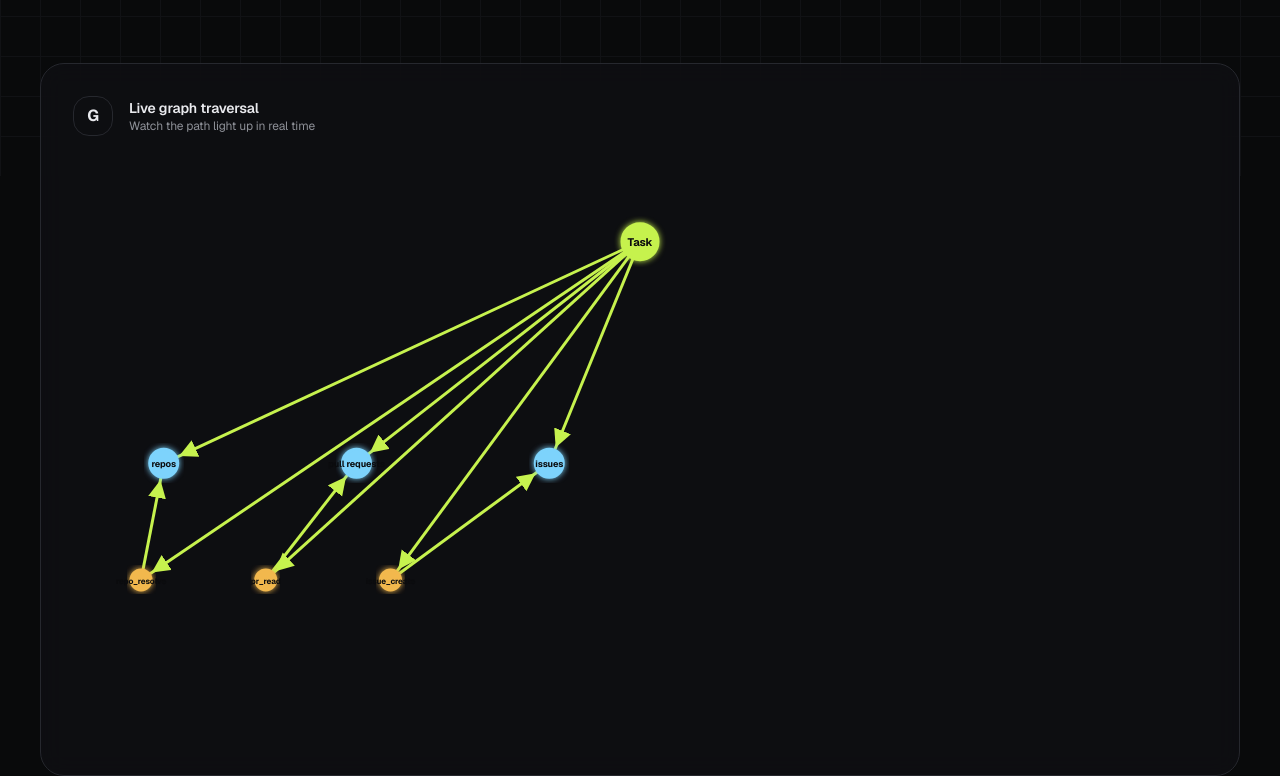
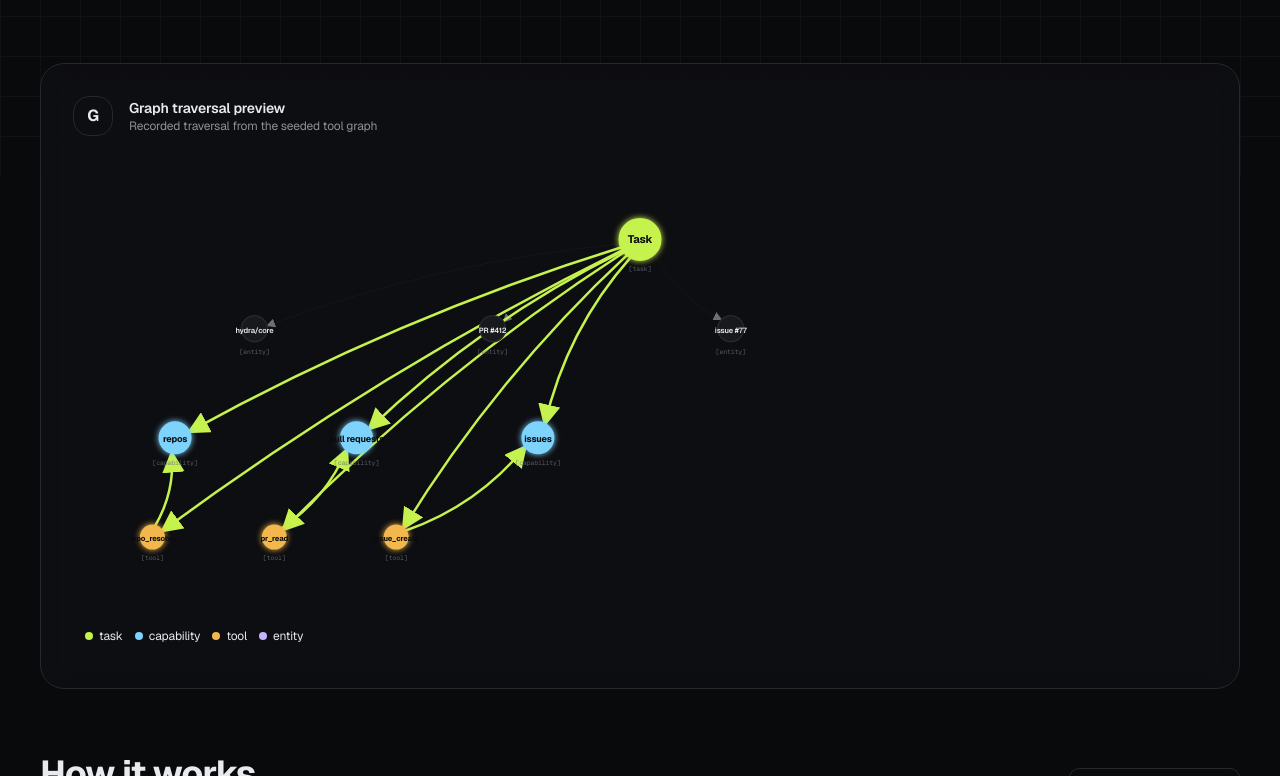
Before and after one commit to Sketchify-Dev/toolpath, a Next.js app: page / in a window 1280 px wide. Shown: the part 624-1400 px from the top of the page. Built offline with nearby package versions, Linux system fonts and the light colour scheme.

Commit message:
Fix truthfulness, remove underlines, improve graph

```diff
--- a/app/about/page.tsx
+++ b/app/about/page.tsx
@@ -79,7 +79,7 @@ export default function AboutPage() {
             </ul>
             <p className="mt-10 pt-8 border-t border-[var(--line)]" style={{ color: "var(--muted)" }}>
               Source:{" "}
-              <a href="https://github.com/Sketchify-Dev/toolpath" className="underline underline-offset-4 hover:text-[var(--accent)] transition-colors" style={{ color: "var(--text)" }}>
+              <a href="https://github.com/Sketchify-Dev/toolpath" className="hover:text-[var(--accent)] transition-colors" style={{ color: "var(--text)" }}>
                 GitHub repo
               </a>
               .
--- a/app/components/path-graph.tsx
+++ b/app/components/path-graph.tsx
@@ -1,9 +1,7 @@
 "use client";
 
-import { useEffect, useState, useRef } from "react";
+import { useEffect, useRef, useState, useMemo } from "react";
 import type { GraphEdge, GraphNode } from "@/lib/graph";
-
-const PATH_ORDER = ["task", "capability", "tool", "entity"] as const;
 
 function typeColor(type: GraphNode["type"]): string {
   switch (type) {
@@ -17,87 +15,94 @@ function typeColor(type: GraphNode["type"]): string {
 
 function nodeRadius(type: GraphNode["type"]): number {
   switch (type) {
-    case "task": return 18;
-    case "capability": return 14;
-    case "tool": return 10;
-    case "entity": return 12;
-    default: return 10;
+    case "task": return 20;
+    case "capability": return 15;
+    case "tool": return 11;
+    case "entity": return 13;
+    default: return 11;
   }
 }
+
+function typeLabel(type: GraphNode["type"]): string {
+  switch (type) {
+    case "task": return "task";
+    case "capability": return "capability";
+    case "tool": return "tool";
+    case "entity": return "entity";
+    default: return "node";
+  }
+}
+
+const LEGEND_ITEMS: Array<[string, string]> = [
+  ["task", "var(--accent)"],
+  ["capability", "#7dd3fc"],
+  ["tool", "var(--warn)"],
+  ["entity", "#c4b5fd"],
+];
 
 export default function PathGraph({ nodes, edges, activePath }: {
   nodes: GraphNode[];
   edges: GraphEdge[];
   activePath: string[];
 }) {
+  const containerRef = useRef<HTMLDivElement>(null);
   const [svgSize, setSvgSize] = useState({ w: 0, h: 0 });
-  const containerRef = useRef<HTMLDivElement>(null);
 
   useEffect(() => {
     const el = containerRef.current;
     if (!el) return;
     const ro = new ResizeObserver(() => {
       const r = el.getBoundingClientRect();
-      setSvgSize({ w: r.width, h: r.height });
+      setSvgSize({ w: Math.max(r.width, 320), h: Math.max(r.height, 260) });
     });
     ro.observe(el);
     return () => ro.disconnect();
   }, []);
 
-  const nodeById = new Map(nodes.map((n) => [n.id, n]));
+  const w = svgSize.w || 640;
+  const h = svgSize.h || 280;
 
-  useEffect(() => {
-    const r = containerRef.current?.getBoundingClientRect();
-    if (r) setSvgSize({ w: r.width, h: r.height });
-  }, []);
-
-  const w = svgSize.w || 700;
-  const h = svgSize.h || 360;
-
-  const layout = computeLayout(nodes, w, h);
+  const layout = useMemo(() => computeLayout(nodes, w, h), [nodes, w, h]);
+  const nodeById = useMemo(() => new Map(nodes.map((n) => [n.id, n])), [nodes]);
 
   return (
-    <div ref={containerRef} className="w-full h-full min-h-[360px]">
+    <div ref={containerRef} className="w-full h-full min-h-[280px] relative">
       <svg
         width={w}
         height={h}
         className="w-full h-full block"
-        style={{ overflow: "visible" }}
+        style={{ overflow: "visible", display: "block" }}
       >
         <defs>
           <marker
             id="arrow"
-            markerWidth="8"
-            markerHeight="8"
-            refX="7"
-            refY="3"
-            orient="auto"
+            markerWidth="9"
+            markerHeight="9"
+            refX="8"
+            refY="4.5"
+            orient="auto-start-reverse"
             markerUnits="strokeWidth"
           >
-            <path d="M0,0 L0,6 L6,3 z" fill="var(--muted)" />
+            <path d="M0,0 L0,9 L9,4.5 z" fill="var(--muted)" />
           </marker>
           <marker
             id="arrow-active"
-            markerWidth="8"
-            markerHeight="8"
-            refX="7"
-            refY="3"
-            orient="auto"
+            markerWidth="9"
+            markerHeight="9"
+            refX="8"
+            refY="4.5"
+            orient="auto-start-reverse"
             markerUnits="strokeWidth"
           >
-            <path d="M0,0 L0,6 L6,3 z" fill="var(--accent)" />
+            <path d="M0,0 L0,9 L9,4.5 z" fill="var(--accent)" />
           </marker>
-          <filter id="glow" x="-50%" y="-50%" width="200%" height="200%">
-            <feGaussianBlur stdDeviation="2.5" result="blur" />
+          <filter id="nodeGlow" x="-40%" y="-40%" width="180%" height="180%">
+            <feGaussianBlur stdDeviation="3" result="blur" />
             <feComposite in="SourceGraphic" in2="blur" operator="over" />
           </filter>
-          <linearGradient id="edge-grad" x1="0%" y1="0%" x2="100%" y2="100%">
-            <stop offset="0%" stopColor="var(--muted)" />
-            <stop offset="100%" stopColor="var(--line)" />
-          </linearGradient>
         </defs>
 
-        {/* Edges */}
+        {/* Edges - drawn first so they sit behind nodes */}
         {edges.map((e, i) => {
           const isActive = activePath.includes(e.from) && activePath.includes(e.to);
           const from = layout.get(e.from);
@@ -114,16 +119,23 @@ export default function PathGraph({ nodes, edges, activePath }: {
           const x2 = to.x - (dx / dist) * rTo;
           const y2 = to.y - (dy / dist) * rTo;
 
+          // Slight curve for visual polish
+          const midX = (x1 + x2) / 2;
+          const midY = (y1 + y2) / 2;
+          const perpX = -dy / dist;
+          const perpY = dx / dist;
+          const curve = Math.min(dist * 0.12, 24);
+          const cpX = midX + perpX * curve;
+          const cpY = midY + perpY * curve;
+
           return (
-            <line
+            <path
               key={`e-${i}`}
-              x1={x1}
-              y1={y1}
-              x2={x2}
-              y2={y2}
+              d={`M${x1},${y1} Q${cpX},${cpY} ${x2},${y2}`}
+              fill="none"
               stroke={isActive ? "var(--accent)" : "var(--line)"}
-              strokeWidth={isActive ? 3 : 1.5}
-              strokeOpacity={isActive ? 1 : 0.35}
+              strokeWidth={isActive ? 2.5 : 1}
+              strokeOpacity={isActive ? 1 : 0.3}
               marker-end={isActive ? "url(#arrow-active)" : "url(#arrow)"}
               className={isActive ? "path-lit" : ""}
             />
@@ -136,36 +148,81 @@ export default function PathGraph({ nodes, edges, activePath }: {
           const { x, y } = layout.get(n.id) ?? { x: 0, y: 0 };
           const r = nodeRadius(n.type);
           const col = typeColor(n.type);
+          const loaded = n.loaded;
 
           return (
-            <g key={n.id} className={isActive ? "rise-in" : ""} style={{ animationDelay: `${Math.min(activePath.indexOf(n.id), 4) * 90}ms` }}>
+            <g key={n.id}>
+              {/* Subtle ring for inactive nodes */}
+              {!isActive && !loaded && (
+                <circle
+                  cx={x}
+                  cy={y}
+                  r={r + 4}
+                  fill="none"
+                  stroke="var(--line)"
+                  strokeWidth={1}
+                  strokeOpacity={0.25}
+                />
+              )}
               <circle
                 cx={x}
                 cy={y}
                 r={r}
-                fill={isActive ? col : "var(--surface-lift)"}
-                stroke={isActive ? col : "var(--line)"}
-                strokeWidth={isActive ? 3 : 1.5}
-                filter={isActive ? "url(#glow)" : undefined}
-                style={{ transition: "all 400ms cubic-bezier(0.25, 1, 0.5, 1)" }}
+                fill={isActive ? col : loaded ? "var(--surface-lift)" : "var(--bg)"}
+                stroke={isActive ? col : loaded ? "var(--line)" : "var(--line)"}
+                strokeWidth={isActive ? 3 : loaded ? 1.5 : 1}
+                filter={isActive ? "url(#nodeGlow)" : undefined}
+                style={{
+                  transition: "all 450ms cubic-bezier(0.25, 1, 0.5, 1)",
+                  opacity: loaded || isActive ? 1 : 0.45,
+                }}
               />
               <text
                 x={x}
                 y={y + 4}
                 textAnchor="middle"
-                fill={isActive ? "#0b0c0e" : "var(--text-dim)"}
-                fontSize={n.type === "task" ? 11 : n.type === "capability" ? 9 : 8}
+                fill={isActive ? "#0b0c0e" : loaded ? "var(--text)" : "var(--text-dim)"}
+                fontSize={n.type === "task" ? 11 : n.type === "capability" ? 9 : 7.5}
                 fontFamily="var(--font-display)"
-                fontWeight={isActive ? 700 : 500}
-                letterSpacing="-0.01em"
+                fontWeight={isActive ? 700 : loaded ? 600 : 500}
+                letterSpacing="-0.02em"
                 pointerEvents="none"
+                style={{
+                  transition: "all 450ms cubic-bezier(0.25, 1, 0.5, 1)",
+                }}
               >
                 {n.label}
+              </text>
+              <text
+                x={x}
+                y={y + r + 12}
+                textAnchor="middle"
+                fill="var(--muted)"
+                fontSize={6.5}
+                fontFamily="var(--font-mono)"
+                fontWeight={500}
+                pointerEvents="none"
+                style={{ opacity: loaded || isActive ? 0.7 : 0.3 }}
+              >
+                [{typeLabel(n.type)}]
               </text>
             </g>
           );
         })}
       </svg>
+
+      {/* Legend */}
+      <div className="absolute bottom-3 left-3 flex gap-3 text-xs text-muted">
+        {LEGEND_ITEMS.map(([type, color]) => (
+          <span key={type} className="flex items-center gap-1.5">
+            <span
+              className="w-2 h-2 rounded-full"
+              style={{ background: color }}
+            />
+            {type}
+          </span>
+        ))}
+      </div>
     </div>
   );
 }
@@ -178,22 +235,22 @@ function computeLayout(nodes: GraphNode[], w: number, h: number): Map<string, {
   const capabilities = nodes.filter((n) => n.type === "capability");
   const tools = nodes.filter((n) => n.type === "tool");
 
-  if (task) layout.set(task.id, { x: w * 0.5, y: h * 0.14 });
+  if (task) layout.set(task.id, { x: w * 0.5, y: h * 0.16 });
 
   entities.forEach((n, i) => {
-    layout.set(n.id, { x: w * (0.18 + i * 0.22), y: h * 0.30 });
+    layout.set(n.id, { x: w * (0.16 + i * 0.21), y: h * 0.34 });
   });
 
   capabilities.forEach((n, i) => {
-    layout.set(n.id, { x: w * (0.08 + i * 0.17), y: h * 0.52 });
+    layout.set(n.id, { x: w * (0.09 + i * 0.16), y: h * 0.56 });
   });
 
   const cols = 8;
-  const toolW = w * 0.88;
-  const toolStartX = w * 0.06;
+  const toolW = w * 0.86;
+  const toolStartX = w * 0.07;
   const toolStepX = toolW / cols;
-  const toolStartY = h * 0.72;
-  const toolStepY = h * 0.13;
+  const toolStartY = h * 0.76;
+  const toolStepY = h * 0.15;
 
   tools.forEach((n, i) => {
     const col = i % cols;
--- a/app/page.tsx
+++ b/app/page.tsx
@@ -6,8 +6,8 @@ import type { GraphNode, GraphEdge } from "@/lib/graph";
 
 const PROOFS = [
   { value: "1,800", unit: "tokens", note: "vs 12,400 preloaded" },
-  { value: "3", unit: "tools", note: "vs 40 in context" },
-  { value: "1", unit: "round trip", note: "algo.MSpaths, not fan-out" },
+  { value: "3", unit: "tools", note: "vs 40 in context (30 catalog + 10 ambient)" },
+  { value: "1", unit: "graph traversal", note: "algo.MSpaths, not fan-out" },
   { value: "0", unit: "refetches", note: "entities reused on follow-up" },
 ];
 
@@ -34,6 +34,9 @@ const STEPS = [
 
 const PATH: GraphNode[] = [
   { id: "task:run", label: "Task", type: "task", degree: 3, loaded: true },
+  { id: "entity:repo", label: "hydra/core", type: "entity", degree: 9, loaded: true },
+  { id: "entity:pr", label: "PR #412", type: "entity", degree: 6, loaded: true },
+  { id: "entity:issue", label: "issue #77", type: "entity", degree: 3, loaded: true },
   { id: "cap:repo", label: "repos", type: "capability", degree: 5, loaded: true },
   { id: "cap:pr", label: "pull requests", type: "capability", degree: 10, loaded: true },
   { id: "cap:issue", label: "issues", type: "capability", degree: 9, loaded: true },
@@ -43,6 +46,9 @@ const PATH: GraphNode[] = [
 ];
 
 const EDGES: GraphEdge[] = [
+  { from: "task:run", to: "entity:repo", type: "RESOLVED" },
+  { from: "task:run", to: "entity:pr", type: "RESOLVED" },
+  { from: "task:run", to: "entity:issue", type: "RESOLVED" },
   { from: "task:run", to: "cap:repo", type: "HAS_CAPABILITY" },
   { from: "task:run", to: "cap:pr", type: "HAS_CAPABILITY" },
   { from: "task:run", to: "cap:issue", type: "HAS_CAPABILITY" },
@@ -63,11 +69,11 @@ const FAQS = [
   },
   {
     q: "Where do the token numbers come from?",
-    a: "From the runner, not estimates. Baseline loads all 40 schemas at measured sizes, toolpath loads only the traversed tools plus entity and round trip overhead. Hit /api/compare to see the raw JSON.",
+    a: "From the runner, using a documented estimate: each tool schema is counted at 300 tokens, each entity at 200 tokens, plus round-trip overhead. These are reproducible estimates, not live tokenizer measurements. Hit /api/compare to see the raw JSON and the calculation.",
   },
   {
     q: "What is actually stored in the graph?",
-    a: "Tool nodes with cost and latency, Capability nodes, PROVIDES edges, plus USED and RESOLVED edges written per run. POST /api/seed writes it with MERGE only, so reseeding is idempotent.",
+    a: "Tool nodes with cost and latency, Capability nodes, PROVIDES edges, plus USED and RESOLVED edges written per run. POST /api/seed writes it with MERGE only, so reseeding is idempotent. The demo runs in snapshot mode by default.",
   },
   {
     q: "Who is this for?",
@@ -174,8 +180,8 @@ export default function Home() {
                     <span className="text-accent font-bold" style={{ fontFamily: "var(--font-display)" }}>G</span>
                   </div>
                   <div>
-                    <p className="text-sm font-semibold" style={{ color: "var(--text)" }}>Live graph traversal</p>
-                    <p className="text-xs text-dim">Watch the path light up in real time</p>
+                    <p className="text-sm font-semibold" style={{ color: "var(--text)" }}>Graph traversal preview</p>
+                    <p className="text-xs text-dim">Recorded traversal from the seeded tool graph</p>
                   </div>
                 </div>
                 <PathGraph nodes={PATH} edges={EDGES} activePath={ACTIVE_PATH} />
--- a/app/privacy/page.tsx
+++ b/app/privacy/page.tsx
@@ -53,8 +53,7 @@ export default function PrivacyPage() {
             Questions: open an issue on the{" "}
             <a
               href="https://github.com/Sketchify-Dev/toolpath"
-              className="underline"
-              style={{ color: "var(--text)" }}
+              className="hover:text-[var(--accent)] transition-colors"
             >
               GitHub repo
             </a>
--- a/lib/hydra.ts
+++ b/lib/hydra.ts
@@ -90,6 +90,7 @@ export const SEED_STATEMENTS: string[] = [
   `UNWIND $rows AS row MERGE (c:Capability {id: row.id}) SET c.name = row.name`,
   `UNWIND $rows AS row MATCH (t:Tool {id: row.from}) MATCH (c:Capability {id: row.to}) MERGE (t)-[:PROVIDES]->(c)`,
   `UNWIND $rows AS row MATCH (t:Tool {id: row.tool}) MATCH (c:Capability {id: row.cap}) MERGE (r:TaskRun {id: row.run}) MERGE (r)-[:NEEDS]->(c) MERGE (r)-[:USED]->(t)`,
+  `UNWIND $rows AS row MATCH (r:TaskRun {id: row.run}) MERGE (e:Entity {id: row.entity}) SET e.kind = row.kind, e.label = row.label MERGE (r)-[:RESOLVED]->(e)`,
 ];
 
 export const TRAVERSAL_CYPHER = `MATCH (r:TaskRun {id: $runId})-[:NEEDS]->(c:Capability) MATCH (t:Tool)-[:PROVIDES]->(c) RETURN c.id AS capability, t.id AS tool_id, t.cost_tokens AS cost ORDER BY capability, cost ASC`;
```
Also changed, not shown: app/demo/page.tsx (+22 -2 lines), app/globals.css (+7 -1 lines).
